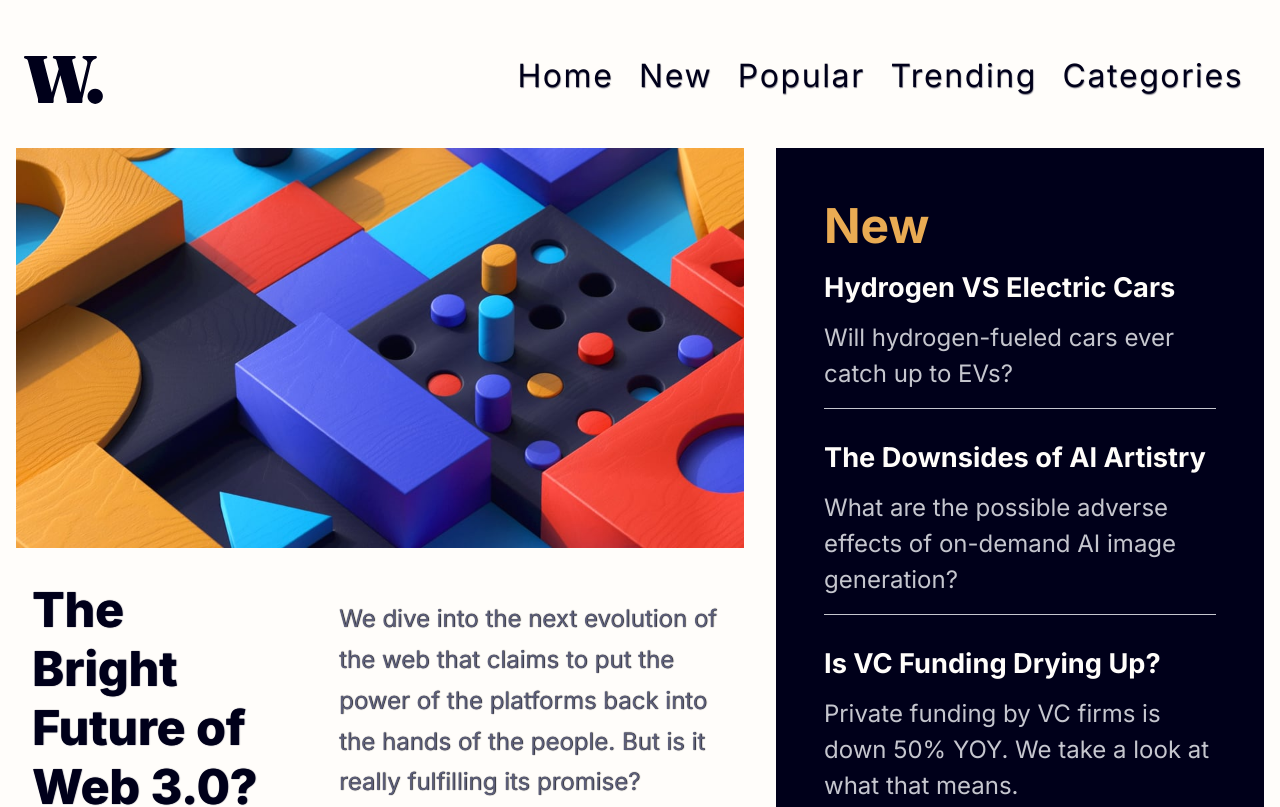
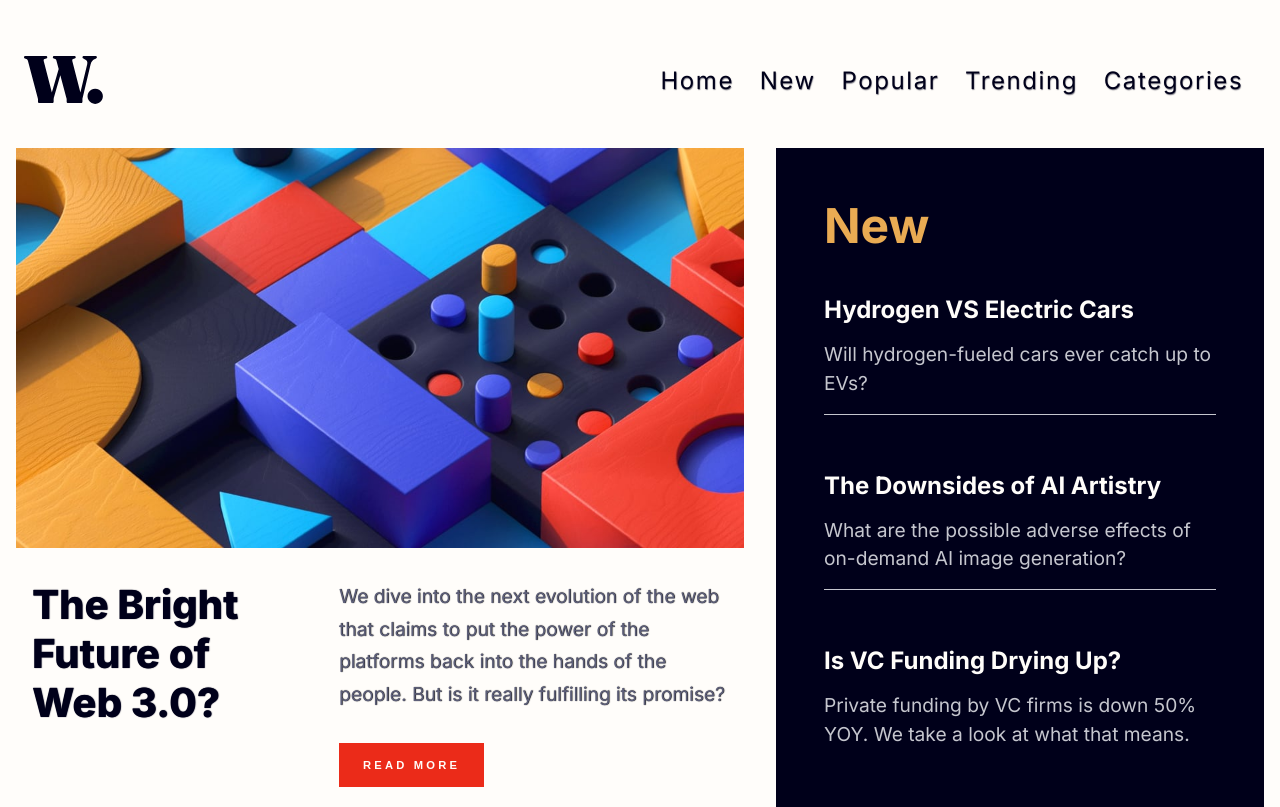
Before and after one commit to Esther-Inyang/web3-gaming-landing-page, a React (Create React App) app: page / in a window 1280 px wide. Shown: the top 807 px of the page. Built offline with nearby package versions, Linux system fonts and the light colour scheme.

Commit message:
added changes for desktop view

```diff
--- a/src/index.css
+++ b/src/index.css
@@ -101,7 +101,7 @@ body {
   width: 100%;
   height: 0;
   overflow: hidden;
-  position: absolute;
+  position: fixed;
   top: 0;
   right: 0;
   z-index: 1;
@@ -138,10 +138,8 @@ body {
 }
 
 .link:hover {
+  color: hsl(5, 84%, 51%);
   padding-left: 2rem;
-  font-weight: 800;
-  text-shadow: none;
-  background-color: hsl(233, 8%, 79%, 0.5);
 }
 
 .social-in-navbar {
@@ -230,7 +228,7 @@ body {
 }
 
 .read-more-btn:hover {
-  background-color: hsl(5, 92%, 23%);
+  background-color: hsl(240, 100%, 5%);
 }
 
 .whats-new-section {
@@ -252,6 +250,12 @@ body {
   font-size: 1.4rem;
   color: hsl(36, 100%, 99%);
   margin-bottom: 1rem;
+  cursor: pointer;
+  transition: all 0.2s linear;
+}
+
+.new-section__details h3:hover {
+  color: hsl(35, 77%, 62%);
 }
 
 .new-section__details p {
@@ -306,6 +310,12 @@ body {
   font-weight: 800;
   font-size: 1.05rem;
   color: hsl(240, 100%, 5%);
+  cursor: pointer;
+  transition: all 0.2s linear;
+}
+
+.product-title:hover {
+  color: hsl(5, 84%, 51%);
 }
 
 .product-text {
@@ -366,7 +376,6 @@ body {
 
   /* menu */
   .nav-container {
-    /* width: 85%; changed */
     height: auto !important;
     position: relative;
     background-color: transparent;
@@ -482,7 +491,7 @@ body {
   }
 
   .link {
-    font-size: 2rem;
+    font-size: 1.5rem;
   }
 
   .social-in-navbar {
@@ -509,16 +518,27 @@ body {
   }
 
   .trending-title {
+    font-size: 2.5rem;
     width: 35%;
   }
 
   .trending-text-div {
     width: 60%;
+    margin: 0;
+  }
+
+  .trending-text {
+    font-size: 1.2rem;
+    line-height: 1.7;
+    margin-top: 0;
+  }
+
+  .read-more-btn {
+    font-size: 0.7rem;
   }
 
   .hero-new-div {
     width: 100%;
-    height: auto;
     display: flex;
     gap: 2rem;
     margin-top: 2rem;
@@ -526,6 +546,20 @@ body {
 
   .whats-new-section {
     width: 40%;
+    padding: 3rem;
+    height: 100%;
+    display: flex;
+    gap: 1.5rem;
+    flex-direction: column;
+    justify-content: space-between;
+  }
+
+  .new-section__details h3 {
+    font-size: 1.5rem;
+  }
+
+  .new-section__details p {
+    font-size: 1.2rem;
   }
 
   /* categories */
```
